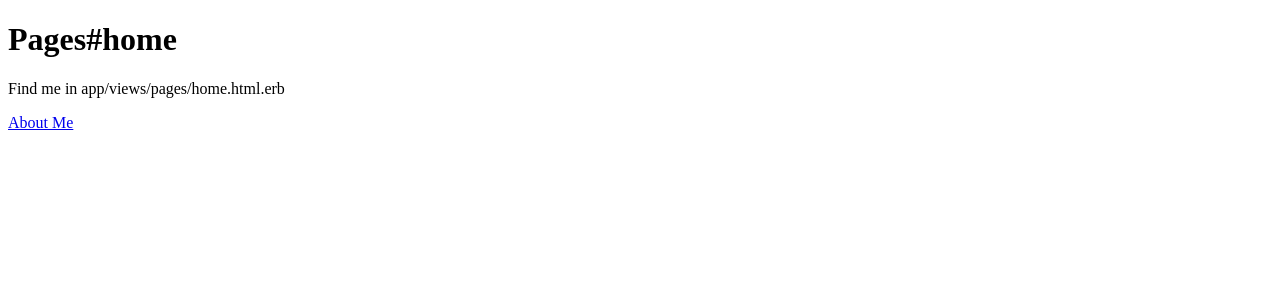
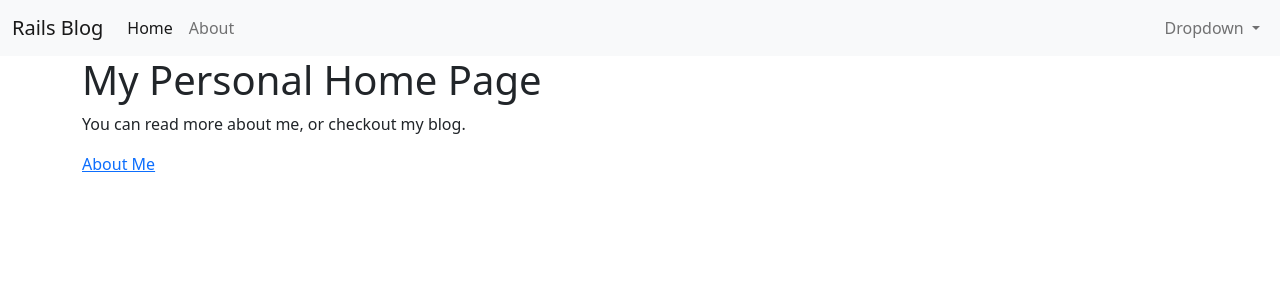
Before and after one commit to TamannaDeswal/blog_app, a Rails app: page / in a window 1280 px wide. Shown: the top 300 px of the page. Run offline with Rails 7, Linux system fonts and the light colour scheme.

Commit message:
basic blog layout created

```diff
--- /dev/null
+++ b/app/views/layouts/_navbar.html.erb
@@ -0,0 +1,31 @@
+<nav class="navbar navbar-expand-lg navbar-light bg-light">
+  <div class="container-fluid">
+    <%= link_to "Rails Blog",root_path,class:"navbar-brand" %>
+    <button class="navbar-toggler" type="button" data-bs-toggle="collapse" data-bs-target="#navbarSupportedContent" aria-controls="navbarSupportedContent" aria-expanded="false" aria-label="Toggle navigation">
+      <span class="navbar-toggler-icon"></span>
+    </button>
+    <div class="collapse navbar-collapse" id="navbarSupportedContent">
+      <ul class="navbar-nav me-auto mb-2 mb-lg-0">
+        <li class="nav-item">
+          <%= link_to "Home", root_path,class:'nav-link active'%>
+        </li>
+        <li class="nav-item">
+          <%= link_to "About", about_path,class:'nav-link'%>
+        </li>
+      </ul>
+      <ul class="navbar-nav">
+        <li class="nav-item dropdown">
+            <a class="nav-link dropdown-toggle" href="#" id="navbarDropdown" role="button" data-bs-toggle="dropdown" aria-expanded="false">
+              Dropdown
+            </a>
+            <ul class="dropdown-menu" aria-labelledby="navbarDropdown">
+              <li><a class="dropdown-item" href="#">Action</a></li>
+              <li><a class="dropdown-item" href="#">Another action</a></li>
+              <li><hr class="dropdown-divider"></li>
+              <li><a class="dropdown-item" href="#">Something else here</a></li>
+            </ul>
+          </li>
+      </ul>
+    </div>
+  </div>
+</nav>
--- a/app/views/layouts/application.html.erb
+++ b/app/views/layouts/application.html.erb
@@ -5,11 +5,16 @@
     <meta name="viewport" content="width=device-width,initial-scale=1">
     <%= csrf_meta_tags %>
     <%= csp_meta_tag %>
+    <link href="https://cdn.jsdelivr.net/npm/bootstrap@5.0.2/dist/css/bootstrap.min.css" rel="stylesheet" integrity="sha384-EVSTQN3/azprG1Anm3QDgpJLIm9Nao0Yz1ztcQTwFspd3yD65VohhpuuCOmLASjC" crossorigin="anonymous">
 
     <%= stylesheet_link_tag "application", "data-turbo-track": "reload" %>
   </head>
 
   <body>
-    <%= yield %>
+
+    <main>
+      <%= render 'layouts/navbar' %>
+      <%= yield %>
+    </main>
   </body>
 </html>
--- a/app/views/pages/home.html.erb
+++ b/app/views/pages/home.html.erb
@@ -1,3 +1,6 @@
-<h1>Pages#home</h1>
-<p>Find me in app/views/pages/home.html.erb</p>
-<%= link_to "About Me",about_path%>
+
+<div class="container">
+    <h1>My Personal Home Page</h1>
+    <p>You can read more about me, or checkout my blog.</p>
+    <%= link_to "About Me",about_path%>
+</div>
```
